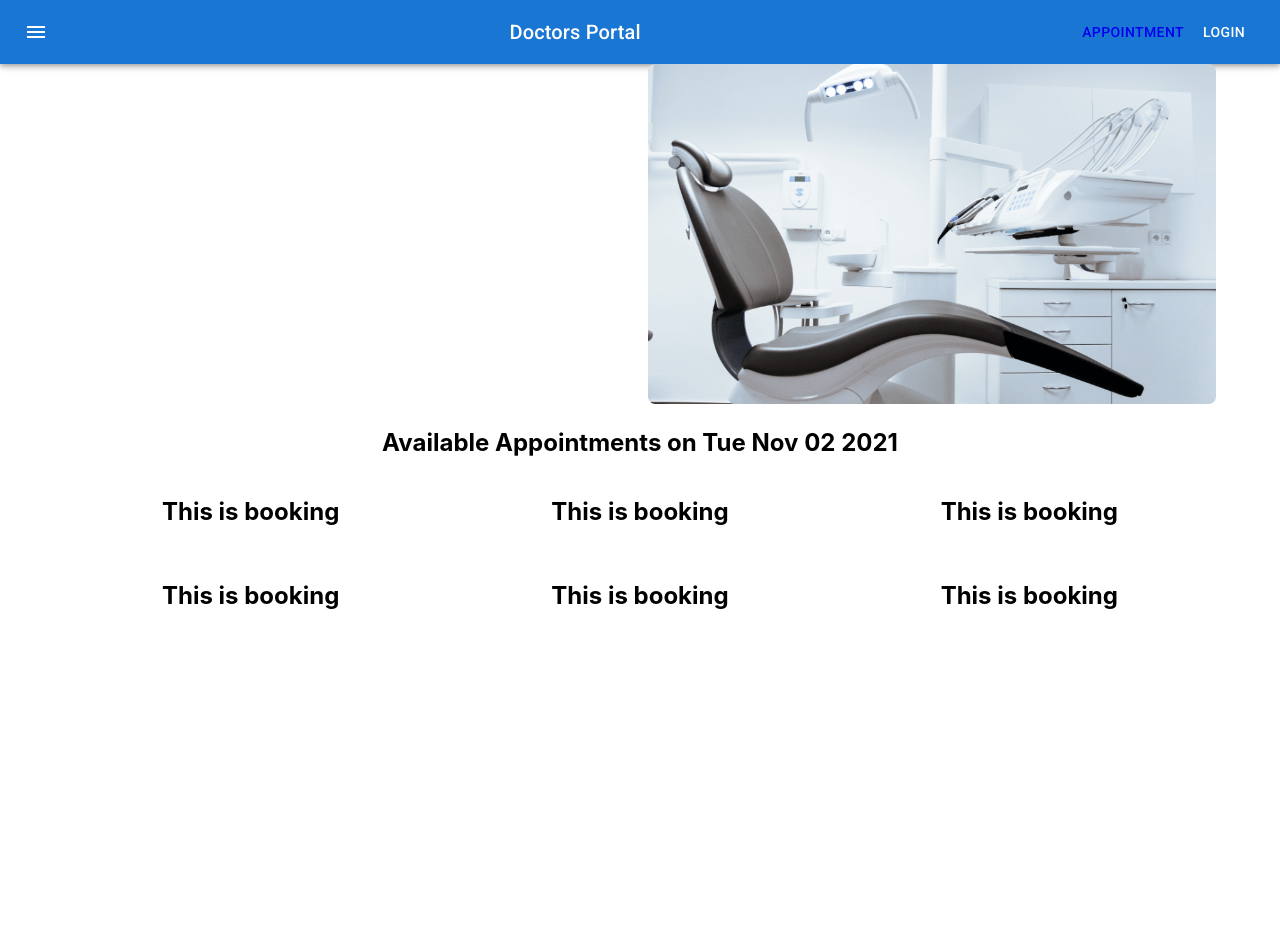
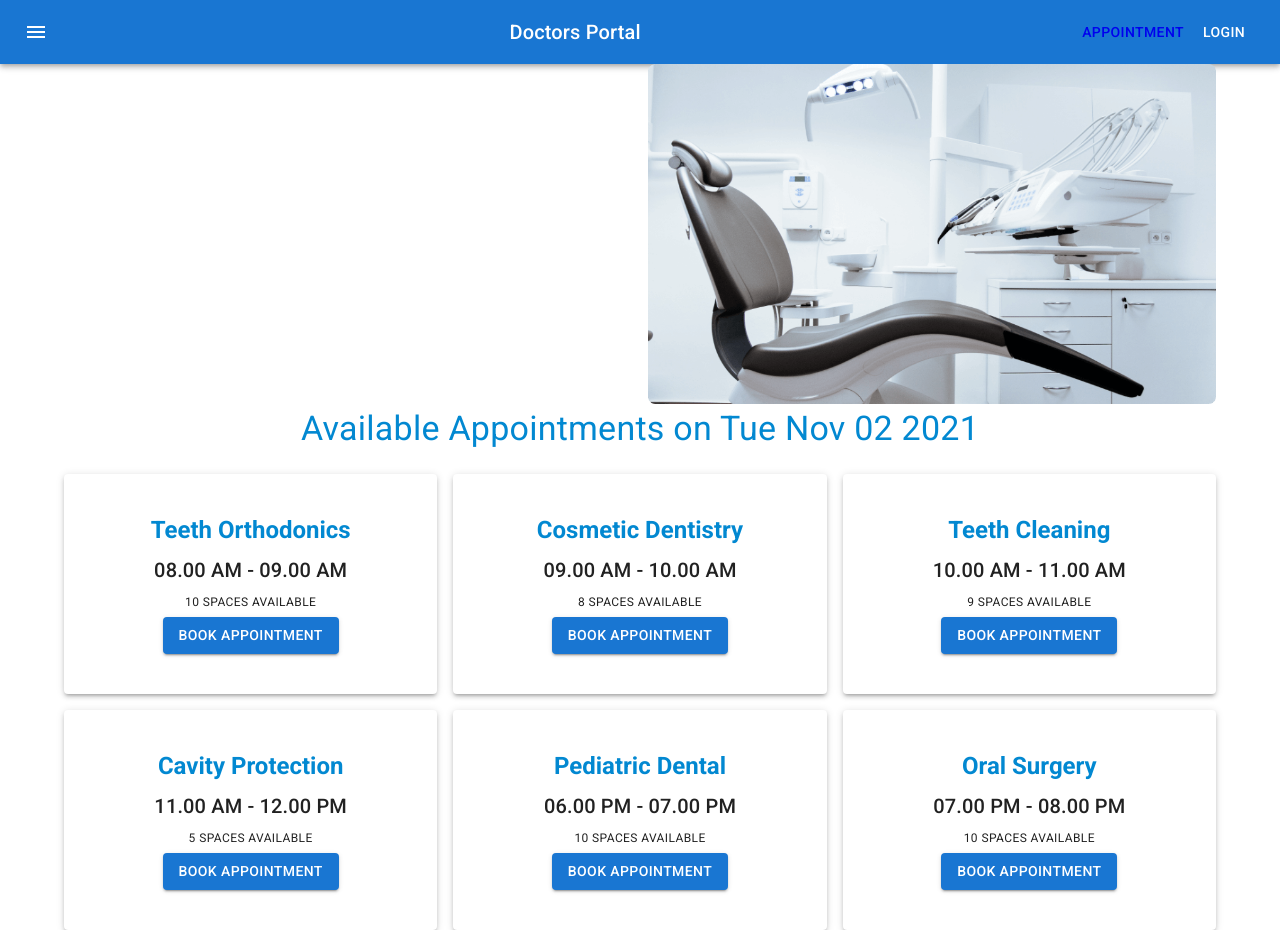
Before and after one commit to habibshrabon/doctors-portal-client-b04, a React (Create React App) app: page /appointment in a window 1280 px wide. Before the commit the page ends 800 px from the top, so only its background shows below. Built offline with nearby package versions, Linux system fonts and the light colour scheme.

Commit message:
Style booking card using material ui paper

```diff
--- a/src/Pages/Appointment/AvailableAppointments/AvailableAppointments.js
+++ b/src/Pages/Appointment/AvailableAppointments/AvailableAppointments.js
@@ -1,4 +1,4 @@
-import { Container, Grid } from "@mui/material";
+import { Container, Grid, Typography } from "@mui/material";
 import React from "react";
 import Booking from "../Booking/Booking";
 
@@ -44,7 +44,9 @@
 const AvailableAppointments = ({ date }) => {
   return (
     <Container>
-      <h2>Available Appointments on {date.toDateString()}</h2>
+      <Typography variant="h4" sx={{ color: "info.main", mb: 3 }}>
+        Available Appointments on {date.toDateString()}
+      </Typography>
       <Grid container spacing={2}>
         {bookings.map((booking) => (
           <Booking key={booking.id} booking={booking}></Booking>
--- a/src/Pages/Appointment/Booking/Booking.js
+++ b/src/Pages/Appointment/Booking/Booking.js
@@ -1,11 +1,29 @@
-import { Grid } from "@mui/material";
+import { Button, Grid } from "@mui/material";
 import React from "react";
+import Paper from "@mui/material/Paper";
+import Typography from "@mui/material/Typography";
 
 const Booking = ({ booking }) => {
   const { name, time, space } = booking;
   return (
     <Grid item xs={12} sm={6} md={4}>
-      <h2>This is booking</h2>
+      <Paper elevation={3} sx={{ py: 5 }}>
+        <Typography
+          sx={{ color: "info.main", fontWeight: 600 }}
+          variant="h5"
+          gutterBottom
+          component="div"
+        >
+          {name}
+        </Typography>
+        <Typography variant="h6" gutterBottom component="div">
+          {time}
+        </Typography>
+        <Typography variant="caption" display="block" gutterBottom>
+          {space} SPACES AVAILABLE
+        </Typography>
+        <Button variant="contained">BOOK APPOINTMENT</Button>
+      </Paper>
     </Grid>
   );
 };
```
Also changed, not shown: src/Pages/Appointment/BookingModal/BookingModal.js (added, +11 -0 lines).
